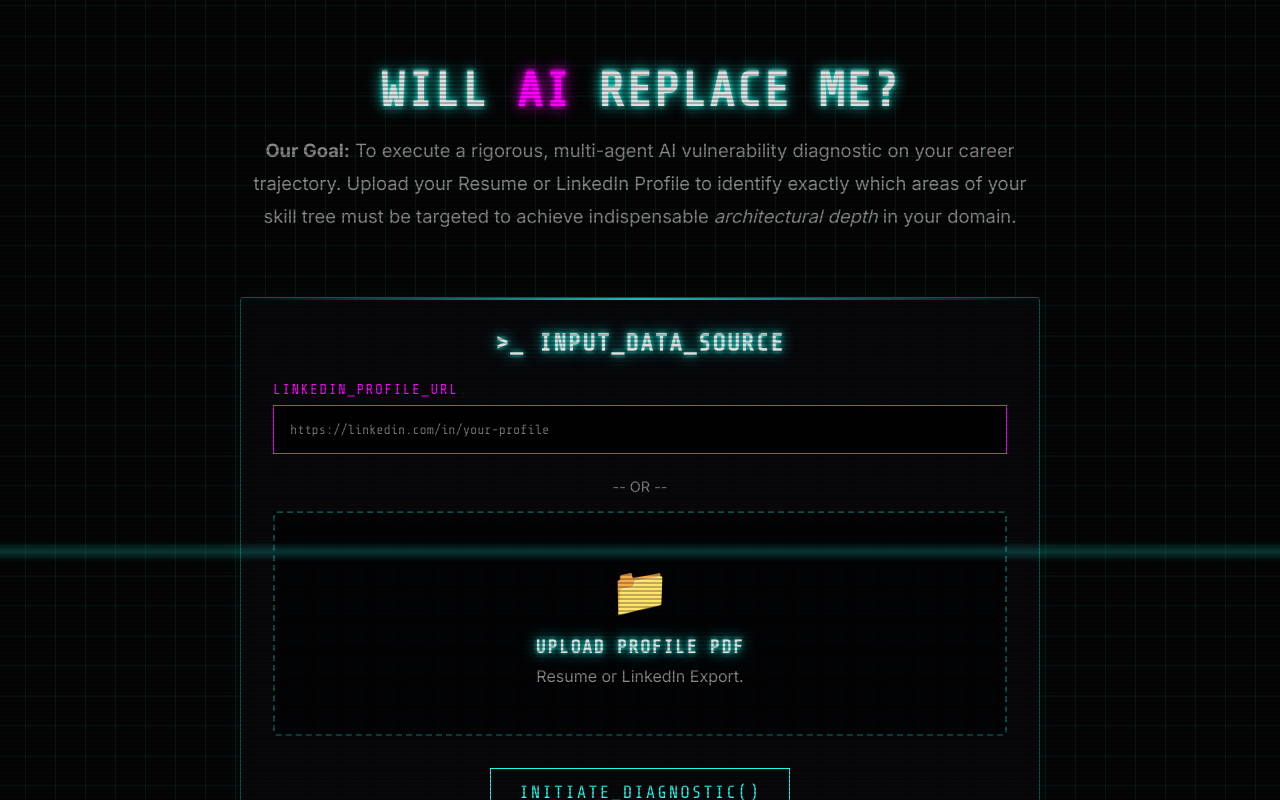
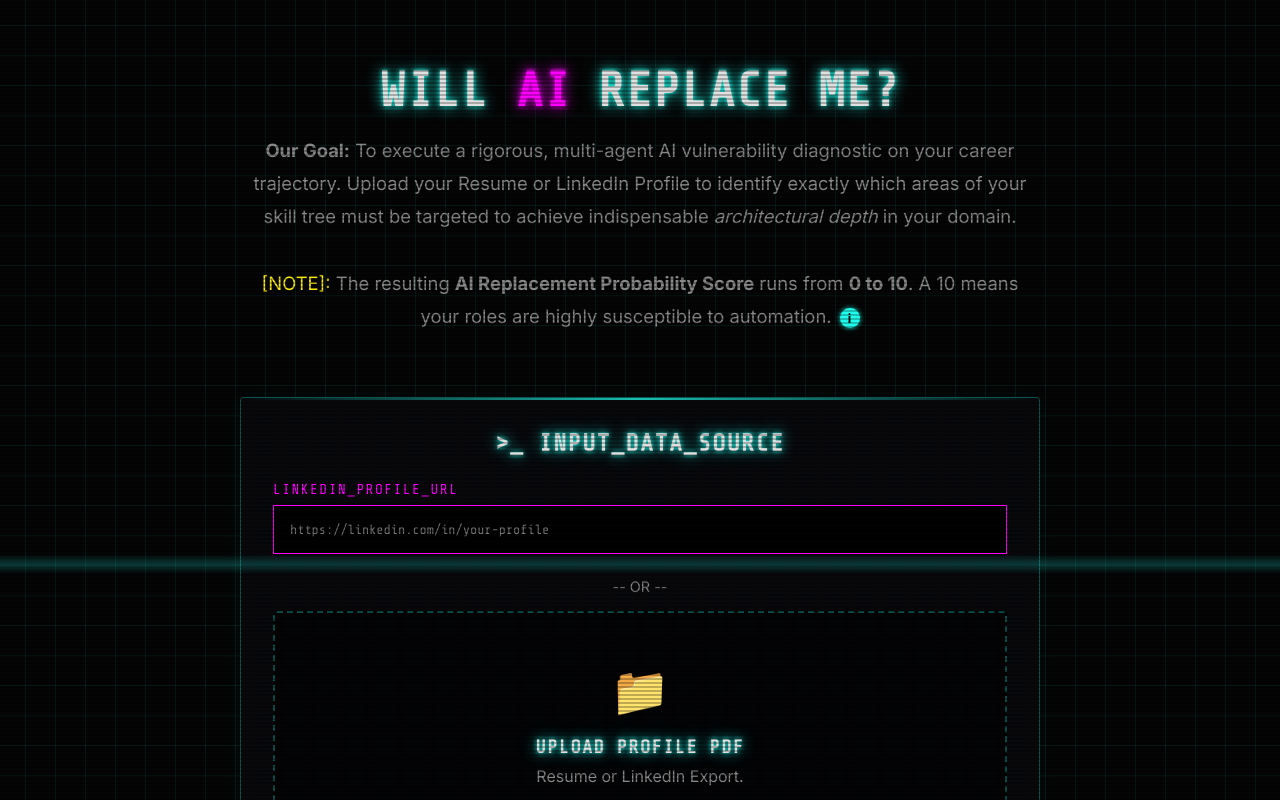
Before and after one commit to harittrivedi/willaireplaceme, a Next.js app: page / in a window 1280 px wide. Shown: the top 800 px of the page. Built offline with nearby package versions, Linux system fonts and the light colour scheme.

Commit message:
feat: inverted score logic out of 10 and added interactive tooltip score explanation

```diff
--- a/src/app/api/analyze/route.ts
+++ b/src/app/api/analyze/route.ts
@@ -120,15 +120,16 @@ export async function POST(req: NextRequest) {
 
         // Final Math: Sum all 6 base scores (max 600)
         const totalScore = vigorScore + immunityScore + domainDepth + knowledgeWidth + domainVariance + expContext;
-        const base10Score = totalScore / 60;
-        const roundedFinalScore = Math.round(base10Score * 2) / 2;
+        // Invert the score: high attributes (600/600) = 0/10 risk. Low attributes (0/600) = 10/10 risk.
+        const base10Score = 10 - (totalScore / 60);
+        const roundedFinalScore = Math.max(0, Math.min(10, Math.round(base10Score * 2) / 2));
 
         // Agent 4: The Mentor
         const mentorSys = `You are a futuristic, elite Cyber-Mentor. Based on the rigorous AI vulnerability analysis, provide a concrete, step-by-step roadmap to achieve 'System Architect' depth in their exact domain.
 Keep the roadmap EXTREMELY concise, punchy, and fast to read. It should be rapid-fire, high-impact advice.
 You MUST provide 3 elaborately detailed, yet concisely worded 'Level-Up Quests'. These quests shouldn't just be 'learn python' - they must involve mastering specific modern architectures, advanced integrations, or deep foundational methodologies that AI cannot easily replicate (e.g. distributed systems consensus, hardware/software codesign).
 Return JSON: {"cyber_roadmap": ["short crisp paragraph 1", "short crisp paragraph 2"], "level_up_quests": ["concise, complex task 1", "concise, complex task 2", "concise, complex task 3"]}`;
-        const mentorUser = `The user achieved a total Architect Convergence Score of ${roundedFinalScore}/10. Their AI Immunity is ${immunityScore}/100. Profile context: ${extractorResult.structured_profile}. Draft their cyber-roadmap and give them 3 actionable "level-up quests".`;
+        const mentorUser = `The user achieved an AI Replacement Probability Score of ${roundedFinalScore}/10 (where 10 is critically vulnerable to automation, and 0 is completely indispensable). Their AI Immunity is ${immunityScore}/100. Profile context: ${extractorResult.structured_profile}. Draft their concise cyber-roadmap and 3 actionable "level-up quests".`;
         const mentorRes = await runAgent(mentorSys, mentorUser, 0.2);
         const mentorResult = JSON.parse(mentorRes || '{}');
 
--- a/src/app/globals.css
+++ b/src/app/globals.css
@@ -200,6 +200,56 @@ h6,
   }
 }
 
+/* Tooltip styles */
+.tooltip-container {
+  position: relative;
+  display: inline-block;
+  cursor: help;
+  margin-left: 0.5rem;
+}
+
+.info-bubble {
+  display: inline-flex;
+  align-items: center;
+  justify-content: center;
+  width: 20px;
+  height: 20px;
+  border-radius: 50%;
+  background: var(--neon-cyan);
+  color: #000;
+  font-weight: bold;
+  font-size: 0.8rem;
+  font-family: var(--font-inter), sans-serif;
+  box-shadow: 0 0 5px var(--neon-cyan);
+}
+
+.tooltip-text {
+  visibility: hidden;
+  width: 280px;
+  background-color: rgba(10, 10, 15, 0.95);
+  color: var(--text-primary);
+  text-align: left;
+  border: 1px solid var(--neon-cyan);
+  border-radius: 4px;
+  padding: 1rem;
+  position: absolute;
+  z-index: 100;
+  bottom: 150%;
+  left: 50%;
+  transform: translateX(-50%);
+  opacity: 0;
+  transition: opacity 0.3s;
+  font-size: 0.9rem;
+  line-height: 1.5;
+  box-shadow: 0 0 15px rgba(32, 255, 238, 0.2);
+  pointer-events: none;
+}
+
+.tooltip-container:hover .tooltip-text {
+  visibility: visible;
+  opacity: 1;
+}
+
 /* Markdown Beautiful Typography */
 .markdown-body {
   line-height: 1.8;
--- a/src/app/page.tsx
+++ b/src/app/page.tsx
@@ -170,6 +170,14 @@ export default function Home() {
           <p style={{ color: 'var(--text-muted)', fontSize: '1.15rem', maxWidth: '800px', margin: '0 auto', lineHeight: '1.8' }}>
             <strong>Our Goal:</strong> To execute a rigorous, multi-agent AI vulnerability diagnostic on your career trajectory.
             Upload your Resume or LinkedIn Profile to identify exactly which areas of your skill tree must be targeted to achieve indispensable <em>architectural depth</em> in your domain.
+            <br /><br />
+            <span style={{ color: 'var(--neon-yellow)' }}>[NOTE]:</span> The resulting <strong>AI Replacement Probability Score</strong> runs from <strong>0 to 10</strong>. A 10 means your roles are highly susceptible to automation.
+            <span className="tooltip-container">
+              <span className="info-bubble">i</span>
+              <span className="tooltip-text cyber-font" style={{ textTransform: 'none', letterSpacing: 'normal' }}>
+                <strong>Scoring Breakdown:</strong> The 0-10 vulnerability score analyzes 6 factors: AI Immunity (LLM capabilities vs your niche), Profile Vigor, Domain Depth, Knowledge Width, Variance, and Context. Higher attributes yield a lower risk score. 0 = Indispensable. 10 = Highly Vulnerable.
+              </span>
+            </span>
           </p>
         </header>
       )}
@@ -308,8 +316,14 @@ export default function Home() {
 
             {/* Score Card */}
             <section className="panel" style={{ textAlign: 'center', borderColor: 'var(--neon-magenta)' }}>
-              <h3 className="cyber-font" style={{ color: 'var(--neon-magenta)', fontSize: '1.2rem', marginBottom: '1rem' }}>
-                ARCHITECT_CONVERGENCE_SCORE
+              <h3 className="cyber-font" style={{ color: 'var(--neon-magenta)', fontSize: '1.2rem', marginBottom: '1rem', display: 'flex', alignItems: 'center', justifyContent: 'center' }}>
+                AI_REPLACEMENT_PROBABILITY
+                <span className="tooltip-container" style={{ marginLeft: '1rem' }}>
+                  <span className="info-bubble" style={{ background: 'var(--neon-magenta)', boxShadow: '0 0 5px var(--neon-magenta)', color: '#fff' }}>i</span>
+                  <span className="tooltip-text cyber-font" style={{ textTransform: 'none', letterSpacing: 'normal', color: 'var(--text-muted)', fontSize: '0.8rem', width: '250px' }}>
+                    <strong>Scoring Breakdown:</strong> Analyzes 6 attributes (Vigor, Immunity, Depth, Width, Variance, Context). Strong attributes = lower risk. 0 = Indispensable. 10 = High Risk.
+                  </span>
+                </span>
               </h3>
               <div className="glow-cyan" style={{ fontSize: '6rem', fontWeight: 'bold', lineHeight: 1 }}>
                 {finalReport.finalScore}
```
